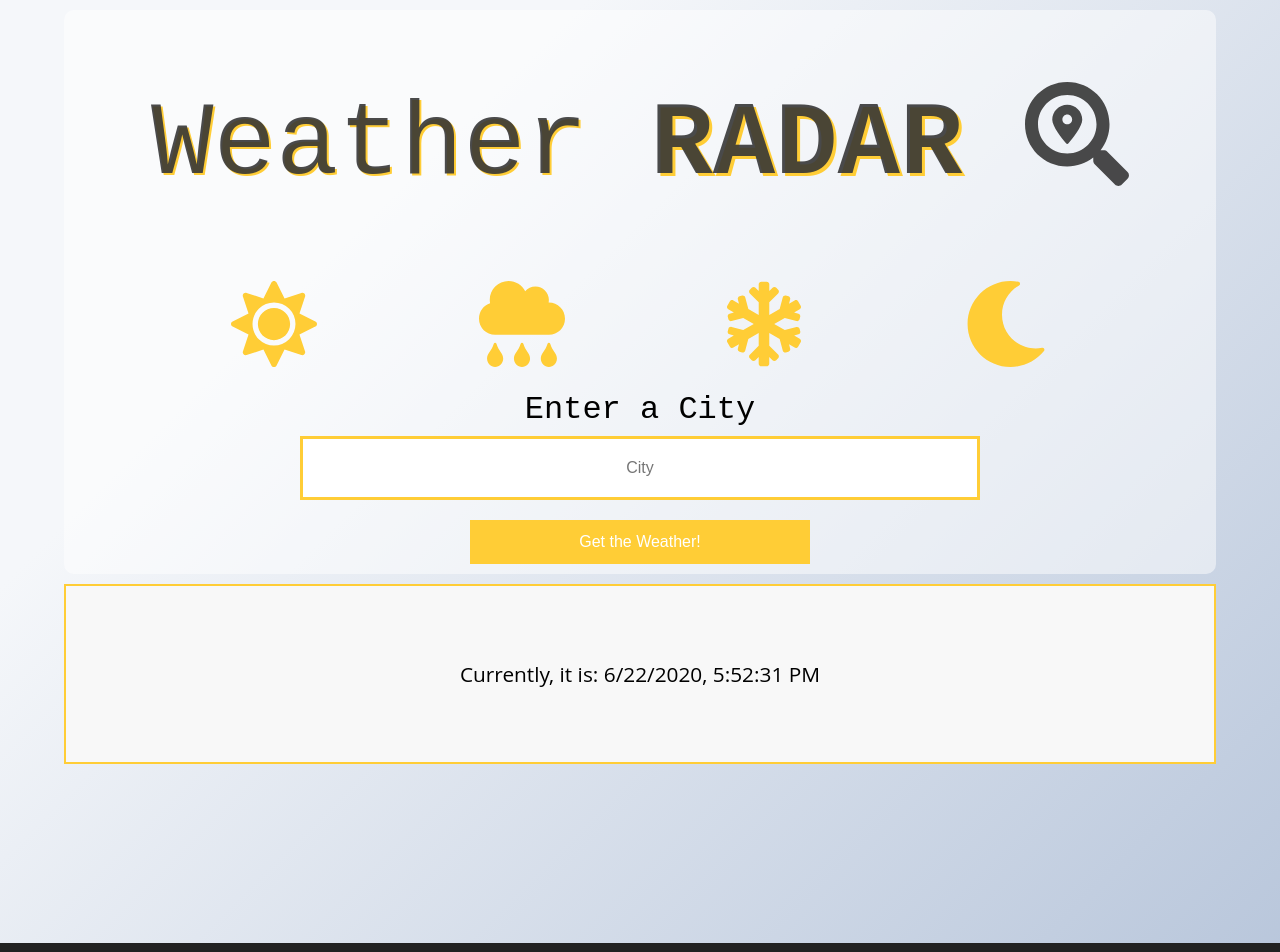
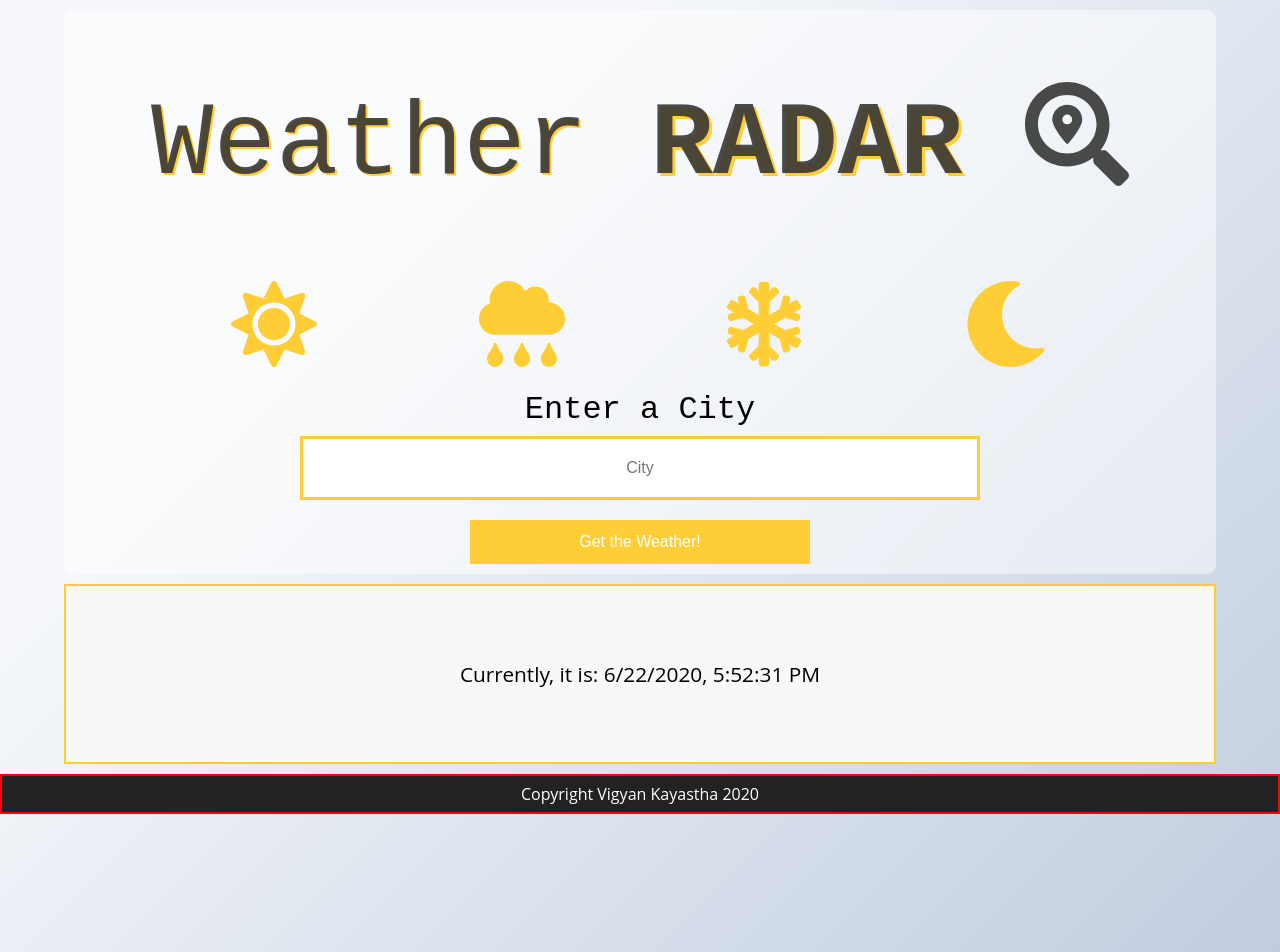
Before and after one commit to vigyan-k/weather-react-app, a React (Create React App) app: page / in a window 1280 px wide. Shown: the top 952 px of the page. Built offline with nearby package versions, Linux system fonts and the light colour scheme.

Commit message:
changed footer height

```diff
--- a/src/index.css
+++ b/src/index.css
@@ -26,6 +26,7 @@ code {
   background: #F8F8F8;
   background-image: linear-gradient(315deg, #b8c6db 0%, #f5f7fa 74%);
   padding-top:10px;
+  min-height: 150vh;
 }
 
 .searchContainer{
@@ -239,11 +240,13 @@ button:focus{
 }
 
 footer{
-  margin-top:14%;
+  position: relative;
+  border: solid 2px red;
 }
 
 .copyright p {
   font-size:1rem;
+  color: #fff;
 }
 
 @media(max-width: 740px){
```
